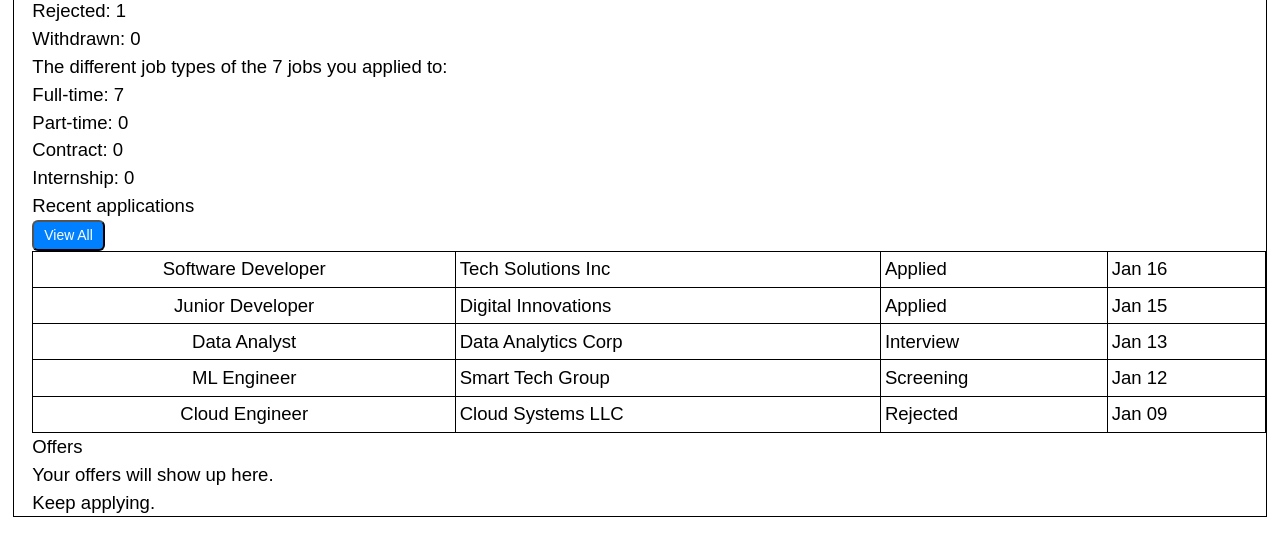
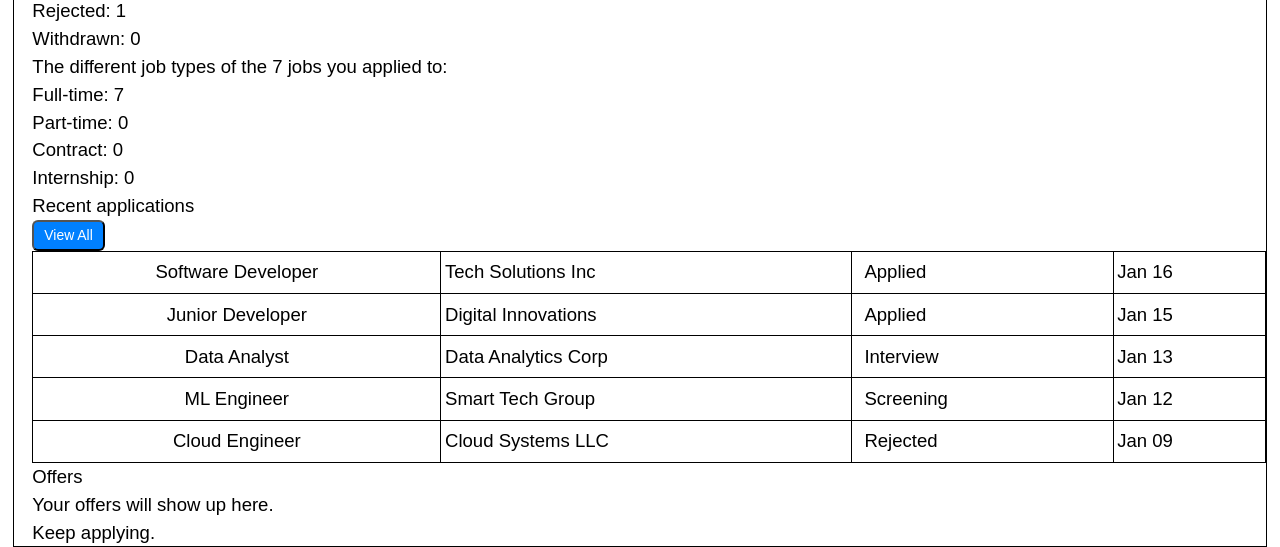
Before and after one commit to PinkJacketKid/job-application-tracker, a Flask app: page / in a window 1280 px wide. Shown: the part 568-1115 px from the top of the page. Before the commit the page ends 1085 px from the top, so only its background shows below. Run offline with Flask 3, Linux system fonts and the light colour scheme; data comes from the database, SQL or seed files in the repository.

Commit message:
Removed an unnecessary class

```diff
--- a/static/style.css
+++ b/static/style.css
@@ -229,6 +229,13 @@ tbody td:first-child {
     align-items: center;
 }
 
+.badge {
+  display: inline-flex;
+  align-items: center;
+  gap: 4px;
+  padding: 3px 9px;
+}
+
 @media only screen and (min-width: 800px) {
     /*body {
         width: min(90%, 1000px);
--- a/templates/dashboard.html
+++ b/templates/dashboard.html
@@ -58,7 +58,7 @@
 							<div>{{ app.company_name or '—' }}</div>
 						</td>
           				<td>
-            				<span class="badge badge-{{ app.status.lower() }}">{{ app.status }}</span>
+            				<span class="badge">{{ app.status }}</span>
           				</td>
           				<td>
             				{{ app.application_date.strftime('%b %d') if app.application_date else '—' }}
```
Also changed, not shown: templates/job_match.html (+5 -3 lines).
